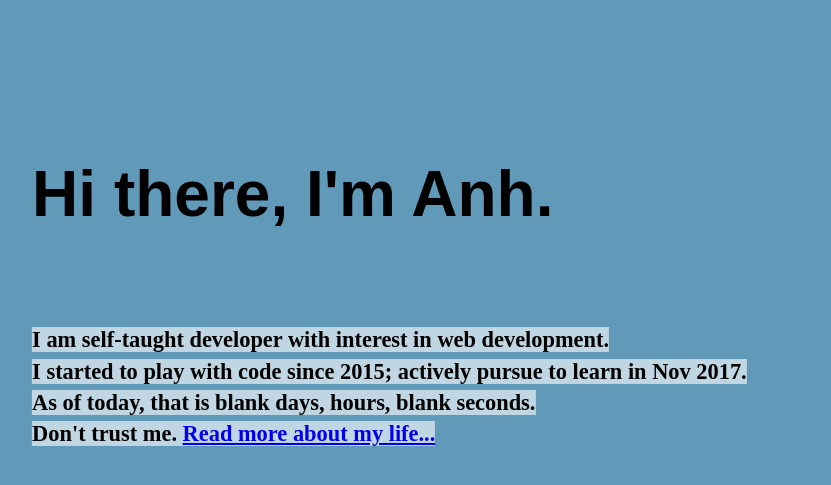
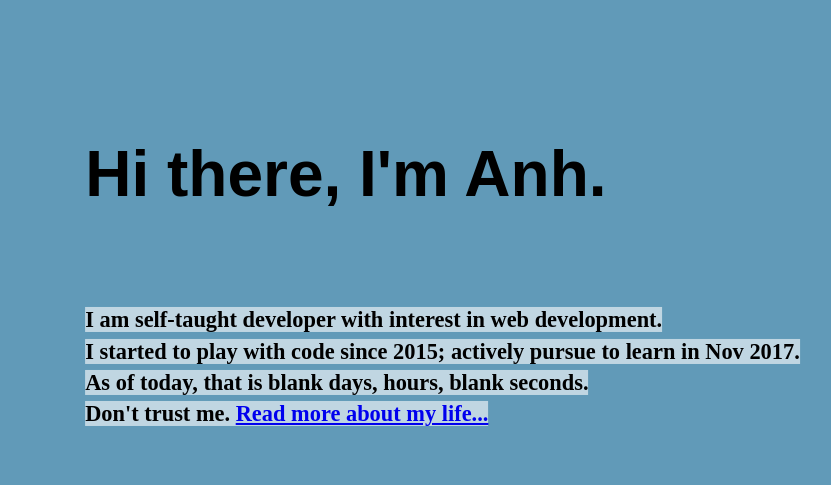
Before and after one commit to windan11/windan11.github.io, a Jekyll site: the page built from index.html, in a window 1280 px wide. Shown: the top 485 px of the page, without its empty margins (77-908 px from the left). Built offline with Jekyll 4.4.1, drawn with Linux system fonts in a browser that asks for light colours.

Commit message:
Update main.css

```diff
--- a/css/main.css
+++ b/css/main.css
@@ -4,12 +4,12 @@ body{
 }
 .container{
 	margin: 0 auto;
-	width: 100%;
+	width: 90%;
 	padding: 0 8%;
 }
 .hero{
 	padding: 0;
-	min-height: 700px;
+	min-height: 650px;
 	position: relative;
 }
 .big-font{
```
